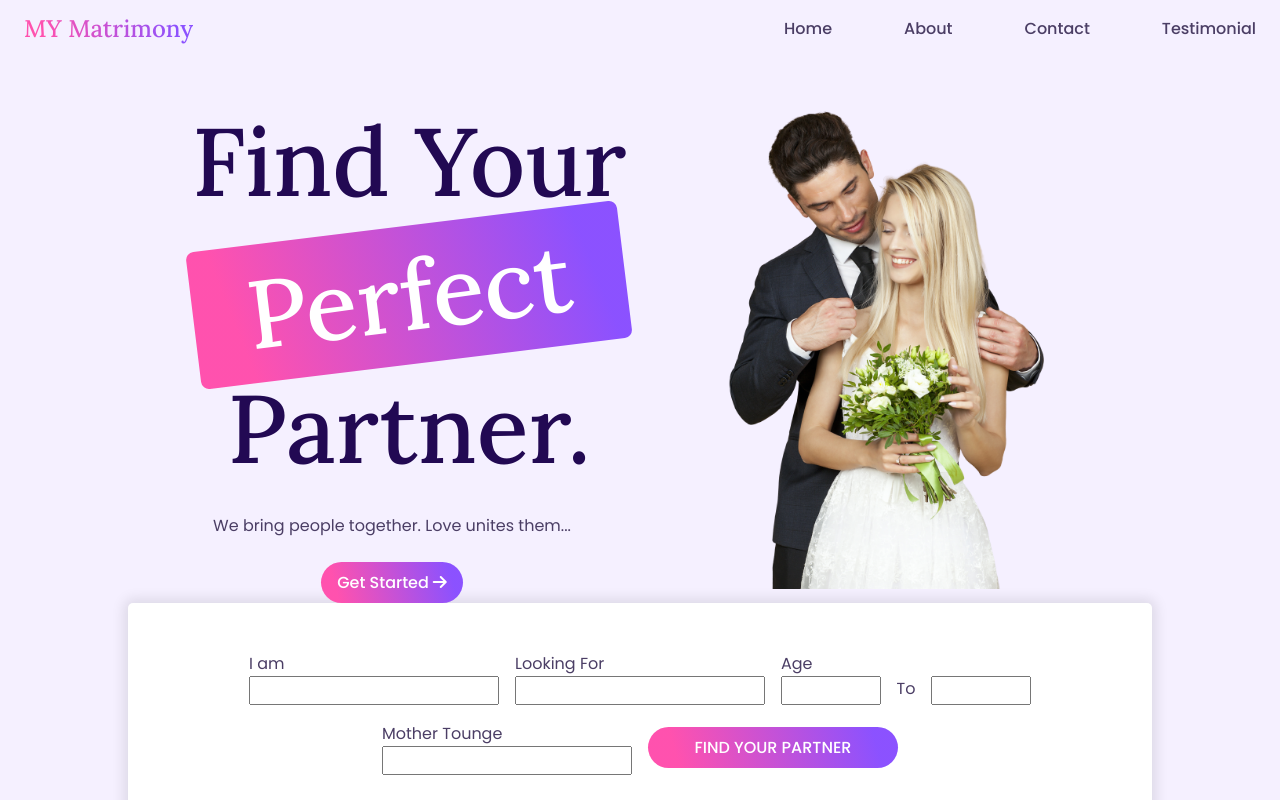
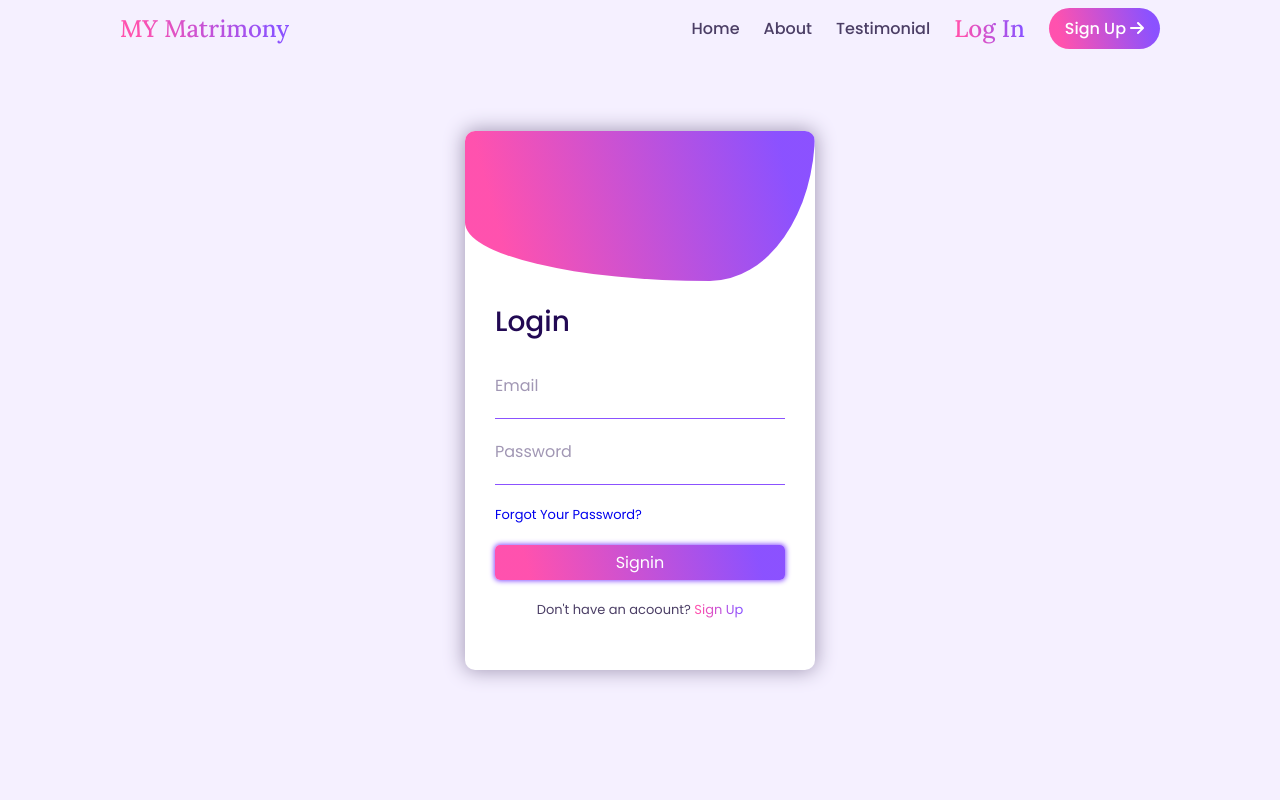
Before and after one commit to nithinsaji/InayumThunayum, a React (Create React App) app: page /InayumThunayum/signin in a window 1280 px wide. Shown: the top 800 px of the page. Built offline with nearby package versions, Linux system fonts and the light colour scheme.

Commit message:
login page added

```diff
--- a/src/App.js
+++ b/src/App.js
@@ -1,9 +1,23 @@
+import { Route, Routes } from 'react-router-dom';
 import './App.css';
+import Footer from './components/landingPage/Footer';
+import NavBar from './components/landingPage/NavBar';
+import LoginForm from './components/login/LoginForm';
+import SignUpForm from './components/login/SignUpForm';
 import LandingPage from './pages/LandingPage';
 
 function App() {
   return (
-    <LandingPage />
+  <>
+      <NavBar />
+    <Routes>
+      <Route path="/" element={<LandingPage />} exact/>
+      <Route path="/signin" element={<LoginForm />} />
+      <Route path="/signup" element={<SignUpForm />} />
+    </Routes>
+      <Footer />
+      </>
+
   );
 }
 
--- /dev/null
+++ b/src/components/UI/Input.jsx
@@ -0,0 +1,13 @@
+import React from 'react'
+import './style/Input.css'
+
+const Input = ({name, type}) => {
+  return (
+    <div className='input__box'>
+        <input type={type} required/>
+        <span>{name}</span>
+    </div>
+  )
+}
+
+export default Input
--- /dev/null
+++ b/src/components/UI/style/Input.css
@@ -0,0 +1,24 @@
+.input__box{
+    position: relative;
+}
+.input__box input{
+    width: 100%;
+    padding: 10px 0;
+    border: 0;
+    border-bottom: 1px solid var(--first-color);
+    outline: none;
+    background-color: transparent;
+}
+.input__box span{
+    position: absolute;
+    font-size: 16px;
+    top: 0;
+    left: 0;
+    color: var(--text-color-light);
+    transition: .3s;
+}
+.input__box input:focus ~ span,
+.input__box input:valid ~ span{
+    transform: translateY(-10px);
+    font-size: 14px;
+}
--- a/src/components/landingPage/NavBar.jsx
+++ b/src/components/landingPage/NavBar.jsx
@@ -1,4 +1,5 @@
 import React, { useState } from 'react'
+import { Link } from 'react-router-dom';
 import './style/Navbar.css'
 
 const NavBar = () => {
@@ -10,17 +11,23 @@ const NavBar = () => {
                 <div className={`nav__menu ${Menu && 'show-menu'}`} id='nav-menu'>
                     <ul className="nav__list">
                         <li className="nav__item">
-                            <a href="#home" className="nav__link" onClick={() => setMenu(false)}>Home</a>
+                        <Link to="/" className="nav__link" onClick={() => setMenu(false)}>Home</Link>
                         </li>
                         <li className="nav__item">
                             <a href="#about" className="nav__link" onClick={() => setMenu(false)}>About</a>
                         </li>
                         <li className="nav__item">
-                            <a href="#contact" className="nav__link" onClick={() => setMenu(false)}>Contact</a>
+                            <a href="#testimonial" className="nav__link" onClick={() => setMenu(false)}>Testimonial</a>
                         </li>
                         <li className="nav__item">
-                            <a href="#testimonial" className="nav__link" onClick={() => setMenu(false)}>Testimonial</a>
+                            <Link to="/signin" style={{ textDecoration: "none" }} className="nav__logo" onClick={() => setMenu(false)}>Log In</Link>
                         </li>
+                        <li className="nav__item">
+                            <Link to="/signup" style={{ textDecoration: "none" }} className="button" onClick={() => setMenu(false)}>
+                                Sign Up <i class="fa-solid fa-arrow-right"></i>
+                            </Link>
+                        </li>
+
                     </ul>
 
                     {/* Close button */}
@@ -28,6 +35,7 @@ const NavBar = () => {
                         <i class="fa-solid fa-xmark"></i>
                     </div>
                 </div>
+
                 {/* Toggle Button */}
                 <div className="nav__toggle" onClick={() => setMenu(true)}>
                     <i class="fa-solid fa-bars-staggered"></i>
--- a/src/components/landingPage/style/Navbar.css
+++ b/src/components/landingPage/style/Navbar.css
@@ -40,9 +40,13 @@
         backdrop-filter: blur(24px);
         transition: right .4s;
     }
+    .nav__list{
+        align-items: baseline !important;
+    }
 }
 .nav__list{
     display: flex;
+    align-items: center;
     flex-direction: column;
     row-gap: 3rem;
 }
--- /dev/null
+++ b/src/components/login/LoginForm.jsx
@@ -0,0 +1,27 @@
+import React, { useContext } from 'react'
+import Input from '../UI/Input'
+import './style/Login.css'
+
+const LoginForm = () => {
+  return (
+    <section className="app__container">
+      <div className="box">
+        <div className='top__container'></div>
+        <div className="inner__container">
+          <div className='box__container'>
+            <h1>Login</h1>
+            <form className="form__container">
+              <Input type={'email'} name={'Email'} />
+              <Input type={'password'} name={'Password'} />
+            </form>
+            <a href="#" className='muted__link'>Forgot Your Password?</a>
+            <button className='submit__button'>Signin</button>
+            <span className="text">Don't have an acoount? <span className='link' >Sign Up</span></span>
+          </div>
+        </div>
+      </div>
+    </section>
+  )
+}
+
+export default LoginForm
--- /dev/null
+++ b/src/components/login/SignUpForm.jsx
@@ -0,0 +1,27 @@
+import React, { useContext } from 'react'
+import Input from '../UI/Input'
+
+const SignUpForm = () => {
+  return (
+    <section className="app__container">
+      <div className="box">
+        <div className='top__container'></div>
+        <div className="inner__container"></div>
+        <div className='box__container'>
+          <h1>Sign Up</h1>
+          <form className="form__container">
+            <Input type={'text'} name={'FullName'} />
+            <Input type={'number'} name={'Mobile Number'} />
+            <Input type={'email'} name={'Email'} />
+            <Input type={'password'} name={'Password'} />
+            <Input type={'password'} name={'Confirm Password'} />
+          </form>
+          <button className='submit__button'>Signup</button>
+          <span className="text">Already have an acoount? <span className='link'>Sign In</span></span>
+        </div>
+      </div>
+    </section>
+  )
+}
+
+export default SignUpForm
--- /dev/null
+++ b/src/components/login/style/Login.css
@@ -0,0 +1,89 @@
+
+.box__container{
+    display: flex;
+    flex-direction: column;
+    margin-top: 140px;
+}
+
+.box__container h1{
+    font-size: 1.75rem;
+    font-weight: var(--font-medium);
+    margin-bottom: 30px;
+}
+.form__container{
+    width: 100%;
+}
+.form__container input{
+    width: 100%;
+    margin-bottom: 20px;
+    background-color: transparent;
+}
+.muted__link,
+.text{
+    font-size: var(--smaller-font-size);
+    margin-bottom: 20px;
+}
+.muted__link{
+    cursor: pointer;
+}
+.text{
+    margin-top: 20px;
+    text-align: center;
+}
+.submit__button{
+    color: var(--white-color);
+    background: var(--gradient-color);
+    border-radius: 5px;
+    outline: none;
+    border: none;
+    padding: 5px;
+    box-shadow: 0 0 5px 1px var(--first-color);
+}
+.link{
+    background: var(--gradient-color);
+    color: transparent;
+    -webkit-background-clip: text;
+    cursor: pointer;
+}
+
+.app__container{
+    width: 100%;
+    height: 100vh;
+    display: grid;
+    place-items: center;
+}
+.box{
+    position: relative;
+    width: 350px;
+    height: auto;
+    background-color: var(--container-color);
+    padding: 30px;
+    box-shadow: 0 0 20px 1px var(--text-color-light);
+    border-radius: 10px;
+    overflow: hidden;
+}
+.top__container{
+    position: absolute;
+    width: 100%;
+    background: var(--gradient-color);
+    height: 150px;
+    top: 0;left: 0;
+    z-index: 2;
+    border-radius: 0% 100% 30% 70% / 61% 0% 100% 39% ;
+    animation: slide-in-top 1s cubic-bezier(0.250, 0.460, 0.450, 0.940) both;
+
+
+}
+
+
+@keyframes slide-in-top {
+
+    0%,
+    100% {
+        height: 150px;
+    }
+
+    50% {
+        height: 200%;
+    }
+}
--- a/src/index.css
+++ b/src/index.css
@@ -179,6 +179,7 @@ img {
 @media screen and (min-width: 767px){
   .nav{
     column-gap: 4.5rem;
+    padding: 0 2.5rem;
   }
   .nav__toggle,
   .nav__close{
@@ -186,10 +187,15 @@ img {
   }
   .nav__list{
     flex-direction: row !important;
-    column-gap: 4.5rem;
+    column-gap: 1.5rem;
   }
   .nav__menu{
     margin-left: auto;
+  }
+  .home__container,
+  .list__container{
+    grid-template-columns: repeat(2,300px);
+    align-items: center;
   }
   .join__container{
     grid-template-columns: 600px;
@@ -223,6 +229,9 @@ img {
 }
 
 @media screen and (min-width: 1024px){
+  .container{
+    margin: 0 5rem;
+  }
   .section__title{
     text-align: initial;
   }
@@ -230,7 +239,7 @@ img {
   .list__container{
     grid-template-columns: repeat(2,400px);
     align-items: center;
-    column-gap: 6rem;
+    gap: 0;
   }
   .home__title{
     margin: 0 0 1.25rem;
--- a/src/index.js
+++ b/src/index.js
@@ -2,10 +2,15 @@ import React from 'react';
 import ReactDOM from 'react-dom/client';
 import './index.css';
 import App from './App';
+import { BrowserRouter, Route, Routes } from 'react-router-dom';
 
 const root = ReactDOM.createRoot(document.getElementById('root'));
 root.render(
   <React.StrictMode>
-    <App />
+    <BrowserRouter basename='/InayumThunayum'>
+        <Routes >
+          <Route  path="/*" element={<App />} />
+        </Routes>
+    </BrowserRouter>
   </React.StrictMode>
 );
--- a/src/pages/LandingPage.jsx
+++ b/src/pages/LandingPage.jsx
@@ -9,12 +9,10 @@ import Testimonial from '../components/landingPage/Testimonial'
 const LandingPage = () => {
   return (
     <>
-      <NavBar />
       <Home />
       <About />
       <Testimonial />
       <Newsletter />
-      <Footer />
     </>
 
   )
```
Also changed, not shown: package.json (+4 -3 lines), 1 other file (tests, documents, lock files or other folders).
